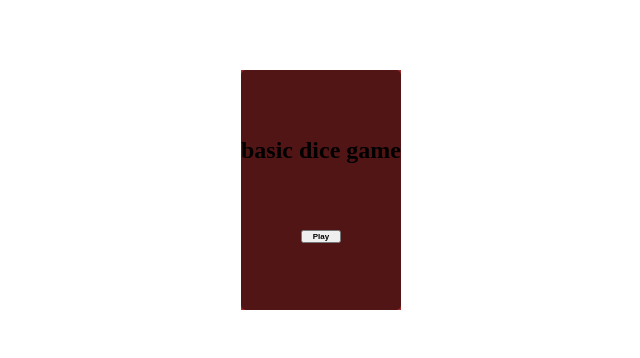
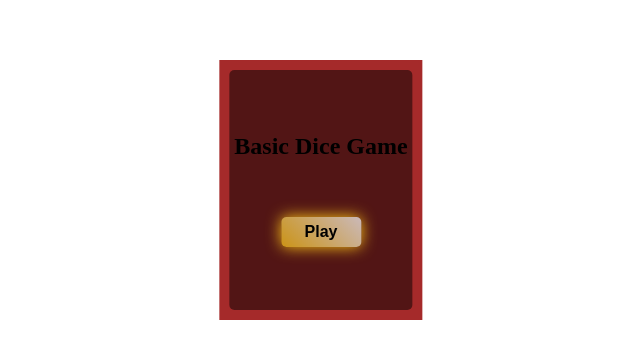
Before and after one commit to Agboolasam/dice-game, a plain HTML site: page index.html in a window 1280 px wide. Shown: the part 210-568 px from the top of the page, without its empty margins (319-959 px from the left). Drawn offline with Linux system fonts and the light colour scheme.

Commit message:
added glow effect to the play button

```diff
--- a/index.html
+++ b/index.html
@@ -11,7 +11,7 @@
     <!-- first page -->
     <div id="parent">
       <div id="welcome">
-        <h2>basic dice game</h2>
+        <h2>Basic Dice Game</h2>
         <button id="play-btn">Play</button>
       </div>
       <!-- game interface -->
--- a/style.css
+++ b/style.css
@@ -45,6 +45,8 @@
     align-items: center;
     width: var(--box-width);
     height: var(--box-height);
+    margin: 10px;
+    padding: 5px;
     background: var(--bg-color-box);
     text-align: center;
     border-radius: var(--br);
@@ -67,6 +69,30 @@ button {
     background-color: aliceblue;
     width: var(--game-w);
     height: var(--game-h) auto;
+}
+
+#play-btn {
+    height: var(--btn-height);
+    width: var(--btn-width);
+    background: linear-gradient(45deg, rgba(255, 201, 23, 0.7), rgba(255, 255, 255, 0.7));
+    font-size: calc(var(--btn-font)*2);
+    outline: none;
+    border: none;
+    border-radius: var(--br);
+    box-shadow: 0px 0px 5px rgba(255, 201, 23, 1);
+    animation: btn-animation 2000ms ease-in infinite;
+}
+
+@keyframes btn-animation {
+    0% {
+        box-shadow: 0px 0px 5px rgba(255, 201, 23, 1);
+    }
+    50% {
+        box-shadow: 0px 0px 15px rgba(255, 201, 23, 1);
+    }
+    100% {
+        box-shadow: 0px 0px 5px rgba(255, 201, 23, 1);
+    }
 }
 
 .dice {
@@ -94,7 +120,10 @@ button {
     transition: 300ms;
 }
 
-#roll:is(:hover) {
+
+/* or #roll:is(:hover) */
+
+#roll:hover {
     font-size: var(--fsbig);
     background: red;
 }
@@ -205,6 +234,8 @@ button {
 #score-board {
     background: rgba(0, 0, 0, 0.5);
     grid-area: scoreboard;
+    padding: 3px;
+    text-align: center;
 }
 
 #blurout {
@@ -224,3 +255,21 @@ button {
     text-align: center;
     font-size: 0.7em;
 }
+
+
+/* media query
+
+@media screen and (max-width:500px) {
+    #parent {
+        height: 100vh;
+        width: 100vh;
+        display: flex;
+        justify-content: center;
+        align-items: center;
+    }
+    #welcome {
+        display: flex;
+        justify-content: center;
+        align-items: center;
+    }
+} */
```
